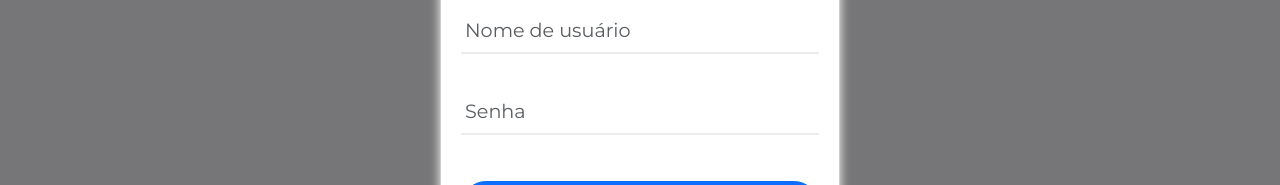
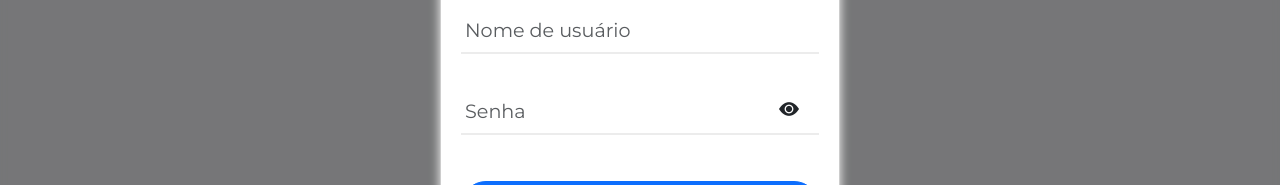
Before and after one commit to shadheky/DevWitter, an Angular app: page /post/create/newPost in a window 1280 px wide. Shown: the part 255-440 px from the top of the page. Built offline with nearby package versions, Linux system fonts and the light colour scheme; no server answers.

Commit message:
Botão de revelar a senha adicionado no form de login

```diff
--- a/src/app/components/login-scren/login-scren.component.css
+++ b/src/app/components/login-scren/login-scren.component.css
@@ -38,6 +38,7 @@ form {
   align-items: center;
   width: 100%;
   margin-top: 10%;
+
 }
 
 
@@ -79,6 +80,20 @@ input {
   transition: 0.5s;
 }
 
+.mb-3 {
+  position:relative;
+}
+
+.bi {
+  position: absolute;
+  right: 20px;
+  bottom: 10px;
+  font-size: 20px;
+  cursor: pointer;
+}
+
+
+
 input:focus,
 select:focus {
   box-shadow: 0 0 0 0;
--- a/src/app/components/login-scren/login-scren.component.html
+++ b/src/app/components/login-scren/login-scren.component.html
@@ -17,10 +17,10 @@
       </div>
       </div>
 
-      <div class="mb-3">
+      <div class="mb-3 password-group">
 
       <input
-      type="password"
+      type="{{passwordInputType}}"
       name="senha"
       autocomplete="off"
       placeholder="Senha"
@@ -28,6 +28,7 @@
       formControlName="password"
       [(ngModel)]="userToAutorize.password"
     />
+    <i class="bi {{passwordEyeIcon}}" (click)="showPassword()"></i>
         <div class="validation-error" *ngIf="password!.invalid && formDir.submitted">
           <p class="error-p">Insira a senha</p>
         </div>
@@ -35,7 +36,7 @@
       </div>
 
       <button class="btn btn-primary" type="submit" >
-        <p class="p-logar" *ngIf="!clicked; else spin">Logar</p>
+        <p class="p-logar" *ngIf="!isSend; else spin">Logar</p>
 
         <ng-template #spin>
           <div class="spinner-border" role="status">
--- a/src/app/components/login-scren/login-scren.component.ts
+++ b/src/app/components/login-scren/login-scren.component.ts
@@ -19,7 +19,10 @@ export class LoginScrenComponent {
       username:"",
       password:""
   }
-  clicked:boolean = false
+  isSend:boolean = false;
+  passwordIsShowed:boolean = false;
+  passwordInputType:string = 'password'
+  passwordEyeIcon:string = 'bi-eye-fill';
 
   loginFormGroup:FormGroup = new FormGroup({
     username: new FormControl("", [Validators.required]),
@@ -39,7 +42,7 @@ export class LoginScrenComponent {
       return;
     }
 
-    this.clicked = true;
+    this.isSend = true;
 
     this.userToAutorize.password = this.userToAutorize.password.trim();
     this.userToAutorize.username = this.userToAutorize.username.trim();
@@ -56,15 +59,33 @@ export class LoginScrenComponent {
 
         this.loginFormService.hideLoginScreenAndBackToHome();
         this.messageService.add('Logado com sucesso')
-        this.clicked = false;
+        this.isSend = false;
       },
       err => {
         this.messageService.add(err.error.Error);
-        this.clicked = false;
+        this.isSend = false;
       }
     )
 
   }
 
+  changeCurrentPasswordInput():void {
+    if(this.passwordIsShowed) {
+      this.passwordInputType = 'text';
+      return
+    }
+    this.passwordInputType = 'password'
 
+  }
+
+  changeCurrentEyePasswordIcon():void {
+    this.passwordEyeIcon = (this.passwordEyeIcon === "bi-eye-fill") ? "bi-eye-slash-fill" : "bi-eye-fill"
+  }
+
+  showPassword() {
+    this.passwordIsShowed = !this.passwordIsShowed
+    this.changeCurrentEyePasswordIcon();
+    this.changeCurrentPasswordInput();
+
+  }
 }
```
